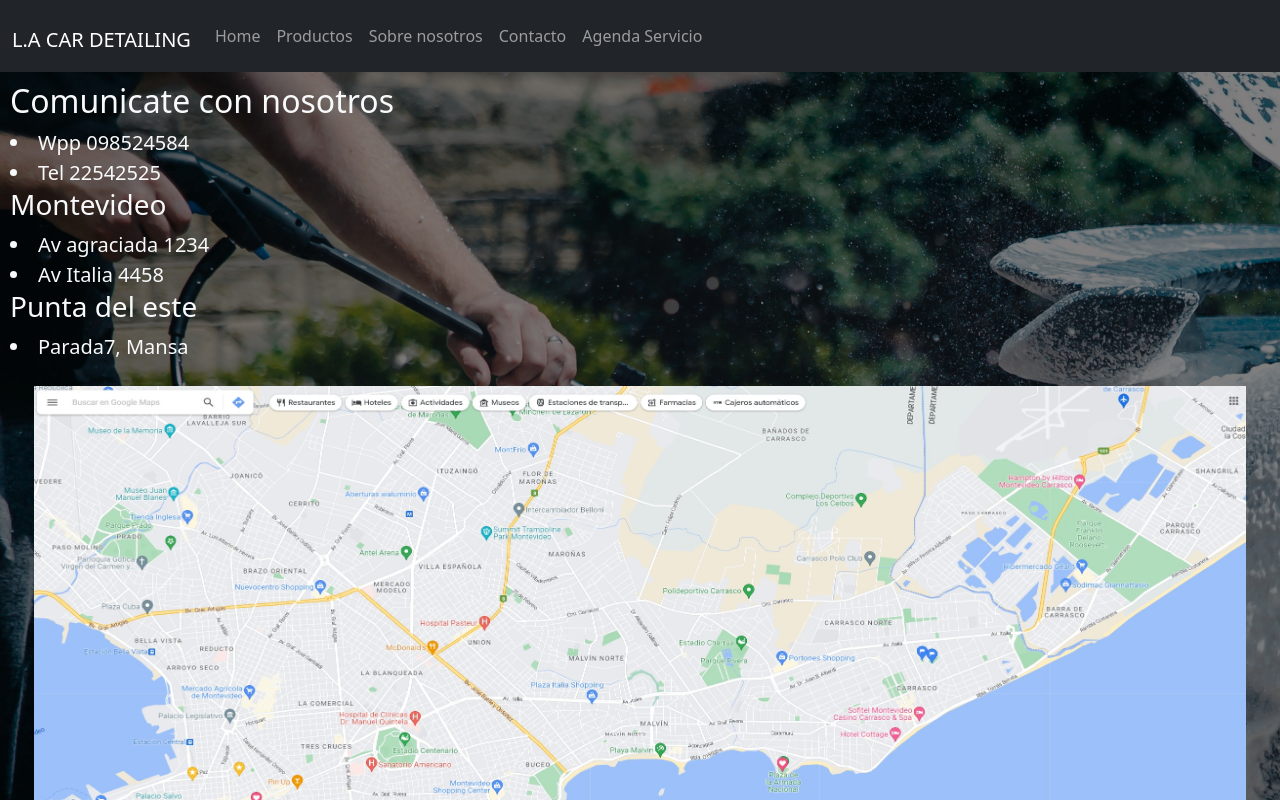
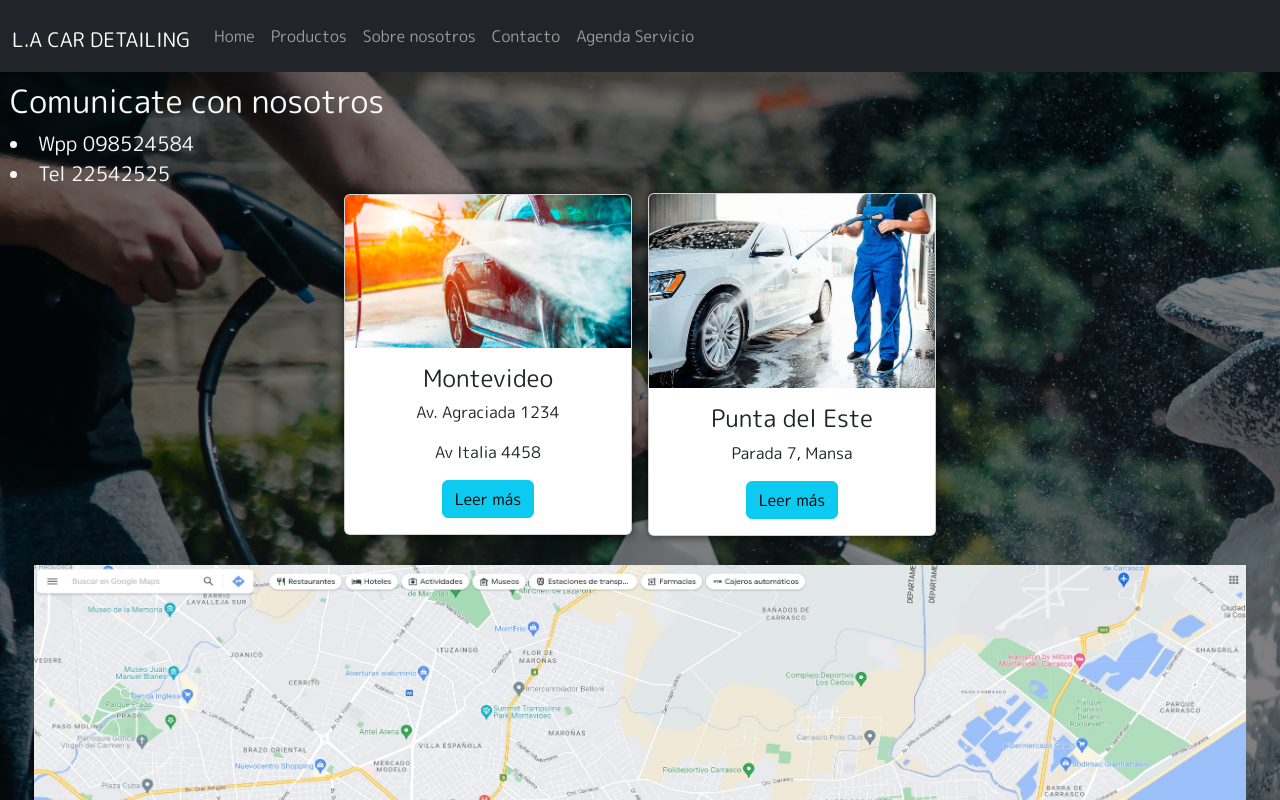
Before and after one commit to Leo-Artigas/Preentrega3.-Artigas, a website: page pages/contacto.html in a window 1280 px wide. Shown: the top 800 px of the page. Drawn offline with nearby package versions, Linux system fonts and the light colour scheme.

Commit message:
ultimas modificaciones,letra,cards,productos

```diff
--- a/pages/contacto.html
+++ b/pages/contacto.html
@@ -8,10 +8,15 @@
     <meta name="description"
         content="L.A car detailind comunicate con nosotros, encontranos en nuestros tres locales de, Montevideo y Punta del este.">
     <meta name="keywords" content="Detailing, Hubicacion, Montevideo, Punta del Este, Mapas, Contacto.">
+    <link rel="shortcut icon" href="../img/bmw-logo.png" type="image/x-icon">
     <!--link de css bootstrap-->
     <link rel="stylesheet" href="https://cdn.jsdelivr.net/npm/bootstrap@5.3.0-alpha3/dist/css/bootstrap.min.css">
     <!--link de mi css-->
     <link rel="stylesheet" href="../css/style.css">
+    <!--link de fuente google fonts-->
+    <link rel="preconnect" href="https://fonts.googleapis.com">
+    <link rel="preconnect" href="https://fonts.gstatic.com" crossorigin>
+    <link href="https://fonts.googleapis.com/css2?family=M+PLUS+Rounded+1c&display=swap" rel="stylesheet">
     <title>Contacto</title>
 </head>
 
@@ -53,12 +58,26 @@
         <li class="fs-5">Wpp 098524584</li>
         <li class="fs-5">Tel 22542525</li>
 
-        <h3>Montevideo</h3>
-        <li class="fs-5">Av agraciada 1234</li>
-        <li class="fs-5">Av Italia 4458</li>
-
-        <h3>Punta del este</h3>
-        <li class="fs-5">Parada7, Mansa</li>
+        <div class="contenido text-center">
+            <div class="card cardd" style="width: 18rem;">
+                <img src="../img/lavadero-montevideo.jpg" class="card-img-top" alt="imagen de auto nefro siendo lavado">
+                <div class="card-body">
+                    <h4 class="card-title">Montevideo</h4>
+                    <p class="card-text">Av. Agraciada 1234</p>
+                    <p class="card-text">Av Italia 4458</p>
+                    <a href="#" class="btn btn-info">Leer más</a>
+                </div>
+            </div>
+            <div class="card cardd" style="width: 18rem;">
+                <img src="../img/lavadero-puntadeleste.jpg" class="card-img-top"
+                    alt="imagen de persona lavando auto blanco">
+                <div class="card-body">
+                    <h4 class="card-title">Punta del Este</h4>
+                    <p class="card-text">Parada 7, Mansa</p>
+                    <a href="#" class="btn btn-info">Leer más</a>
+                </div>
+            </div>
+        </div>
         <div class="ratio ratio-21x9">
             <img src="../img/Googlemapsimg.jpg" alt="imagen google maps" class="p-4">
         </div>
--- /dev/null
+++ b/scss/html/_contacto.scss
@@ -0,0 +1,19 @@
+// cartas para locales en Montevideo y Punta del este
+
+.contenido{
+    padding: 5px;
+    display: flex;
+    justify-content: center;
+    align-items: center;
+    gap: 1rem;
+    .cardd{
+        box-shadow: 0px 1px 10px rgba(0, 0, 0, 0.635);
+        cursor: default;
+        transition: all 400ms ease;
+    }
+
+    .cardd:hover{
+        box-shadow: 10px 10px 20px rgba(177, 174, 174, 0.635);
+        transform: translateY(-3%);
+    }
+}
--- a/scss/styles.scss
+++ b/scss/styles.scss
@@ -4,6 +4,7 @@
     margin: 0;
     padding: 0;
     box-sizing: border-box;
+    font-family: 'M PLUS Rounded 1c', sans-serif;
 }
 
 //import
@@ -12,4 +13,5 @@
 @import "html/general";
 @import "html/productos";
 @import "html/agenda";
+@import "html/contacto";
 @import "html/mq";
```
Also changed, not shown: index.html (+5 -0 lines), pages/agendadeservicio.html (+5 -0 lines), pages/productos.html (+10 -5 lines), pages/sobrenosotros.html (+5 -0 lines), css/style.css, img/Foam_Lance_01-316x395.jpg (added), img/Radiator_01-316x395.jpg (added), img/bmw-logo.png (added), img/lavadero-montevideo.jpg (added), img/lavadero-puntadeleste.jpg (added), 1 other file.
